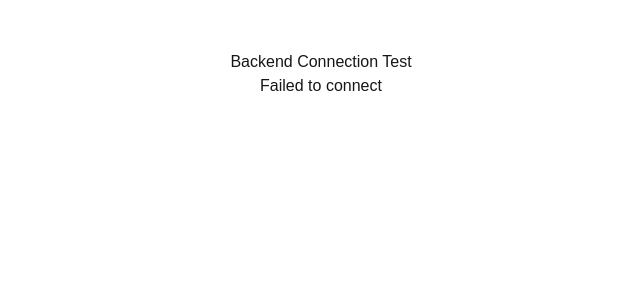
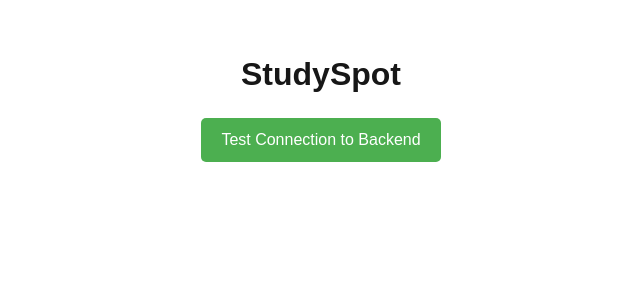
Before and after one commit to hvpham-yorku/project-group_19, a Next.js app in the folder StudySpot/client/: page / in a window 1280 px wide. Shown: the top 300 px of the page, without its empty margins (319-959 px from the left). Built offline with nearby package versions, Linux system fonts and the light colour scheme; no server answers.

Commit message:
front end styling

```diff
--- a/StudySpot/client/src/app/page.tsx
+++ b/StudySpot/client/src/app/page.tsx
@@ -1,31 +1,43 @@
 // src/app/page.tsx
 
-"use client"; // Use this to indicate client-side rendering if necessary
-
-import { useEffect, useState } from 'react';
+"use client";
+import { useState } from 'react';
+import styles from './styles/HomePage.module.css';
 
 export default function HomePage() {
+    // State to hold the connection status message
     const [connectionStatus, setConnectionStatus] = useState<string | null>(null);
 
-    useEffect(() => {
-        async function checkBackendConnection() {
+    // Function to handle the connection test when the button is clicked
+    const handleTestConnection = async () => {
         try {
             const response = await fetch(`${process.env.NEXT_PUBLIC_API_BASE_URL}/api/test-db-connection`);
             if (!response.ok) throw new Error(`HTTP error! Status: ${response.status}`);
+
             const data = await response.json();
             setConnectionStatus(data.message || data.error);
         } catch (error) {
             console.error("Failed to connect to backend:", error);
             setConnectionStatus("Failed to connect");
         }
-        }
-        checkBackendConnection();
-    }, []);
+    };
 
     return (
-        <div style={{ textAlign: 'center', marginTop: '50px' }}>
-            <h1>Backend Connection Test</h1>
-            {connectionStatus ? <p>{connectionStatus}</p> : <p>Loading...</p>}
+        <div className={styles.container}>
+            {/* Header with Project Name */}
+            <header className={styles.header}>
+                <h1>StudySpot</h1>
+            </header>
+
+            {/* Button to Test Connection */}
+            <button onClick={handleTestConnection} className={styles.button}>
+                Test Connection to Backend
+            </button>
+
+            {/* Display Connection Status */}
+            {connectionStatus && (
+                <p className={styles.status}>{connectionStatus}</p>
+            )}
         </div>
     );
 }
--- a/StudySpot/client/src/app/pages/index.js
+++ /dev/null
@@ -1,24 +0,0 @@
-import { useEffect, useState } from 'react'; // Import React hooks
-
-export default function Home() {
-    const [connectionStatus, setConnectionStatus] = useState(null); // useState for managing state
-
-    useEffect(() => { // useEffect to handle side effects, such as data fetching
-        async function fetchData() {
-            const data = await testConnection();
-            setConnectionStatus(data.message || data.error);
-        }
-        fetchData();
-    }, []);
-
-    return (
-        <div style={{ textAlign: 'center', marginTop: '50px' }}>
-            <h1>Backend Connection Test</h1>
-            {connectionStatus ? (
-                <p>{connectionStatus}</p>
-            ) : (
-                <p>Loading...</p>
-            )}
-        </div>
-    );
-}
--- /dev/null
+++ b/StudySpot/client/src/app/styles/HomePage.module.css
@@ -0,0 +1,31 @@
+.container {
+    text-align: center;
+    margin-top: 50px;
+}
+
+.header {
+    margin-bottom: 20px;
+    font-size: 2rem;
+    font-weight: bold;
+}
+
+.button {
+    padding: 10px 20px;
+    font-size: 1rem;
+    cursor: pointer;
+    background-color: #4CAF50;
+    color: white;
+    border: none;
+    border-radius: 5px;
+    transition: background-color 0.3s ease;
+}
+
+.button:hover {
+    background-color: #45a049;
+}
+
+.status {
+    margin-top: 20px;
+    font-size: 1.2rem;
+    color: #333;
+}
```
Lines whose indentation alone changed are shown as unchanged.
